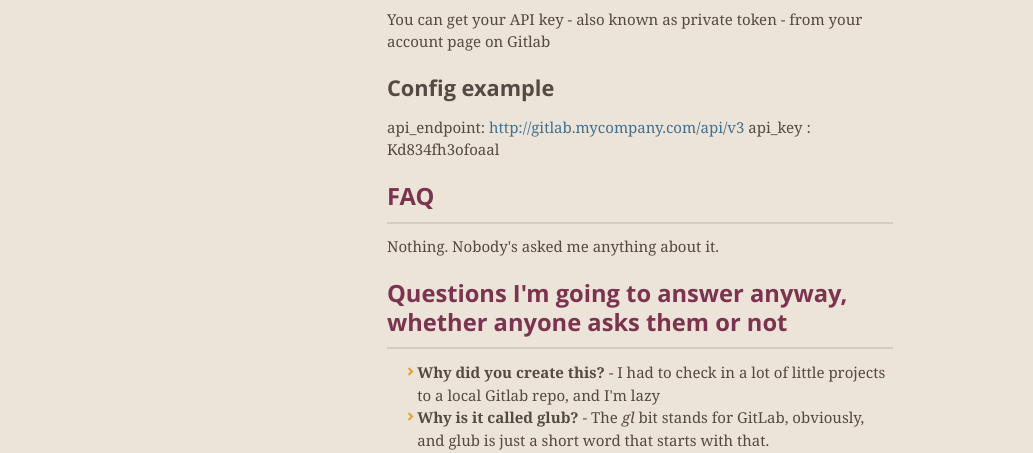
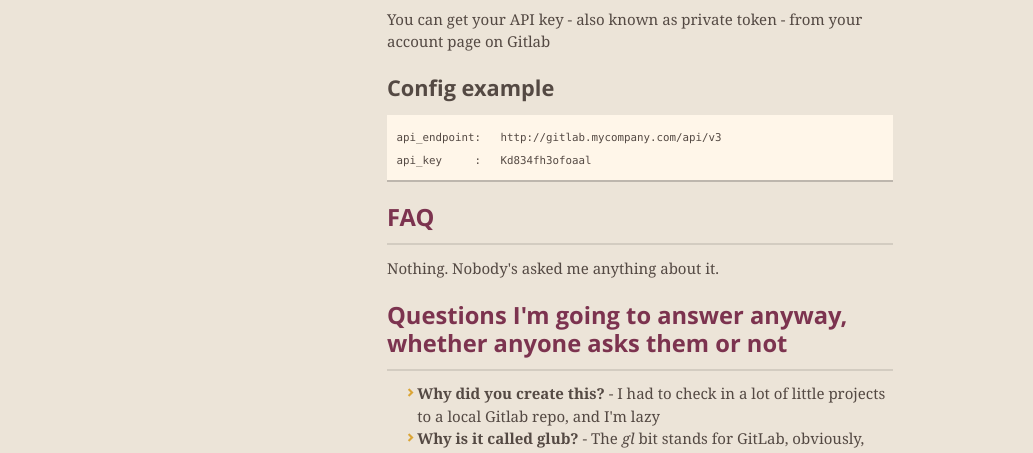
Before and after one commit to RyanMacG/glub, a plain HTML site: page index.html in a window 1280 px wide. Shown: the part 643-1096 px from the top of the page, without its empty margins (0-1033 px from the left). Drawn offline with nearby package versions, Linux system fonts and the light colour scheme.

Commit message:
Create gh-pages branch via GitHub

```diff
--- a/index.html
+++ b/index.html
@@ -67,8 +67,9 @@
 
 <h3>Config example</h3>
 
-<p>api_endpoint:   <a href="http://gitlab.mycompany.com/api/v3">http://gitlab.mycompany.com/api/v3</a>
-api_key     :   Kd834fh3ofoaal</p>
+<pre><code>api_endpoint:   http://gitlab.mycompany.com/api/v3
+api_key     :   Kd834fh3ofoaal
+</code></pre>
 
 <h2>FAQ</h2>
 
```
Also changed, not shown: params.json (+1 -1 lines).
